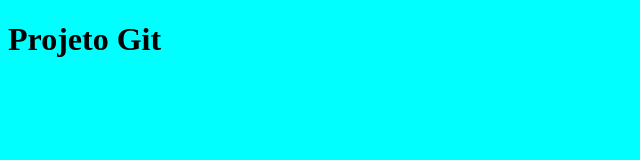
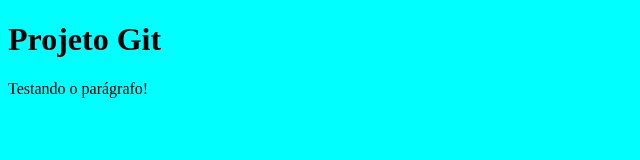
Before and after one commit to gustavopedro20/curso-git, a plain HTML site: page index.html in a window 1280 px wide. Shown: the whole page, without its empty margins (0-640 px from the left). Drawn offline with Linux system fonts and the light colour scheme.

Commit message:
add paragrafo

```diff
--- a/index.html
+++ b/index.html
@@ -9,5 +9,7 @@
 </head>
 <body>
     <h1>Projeto Git</h1>
+
+    <p>Testando o parágrafo!</p>
 </body>
 </html>
```
